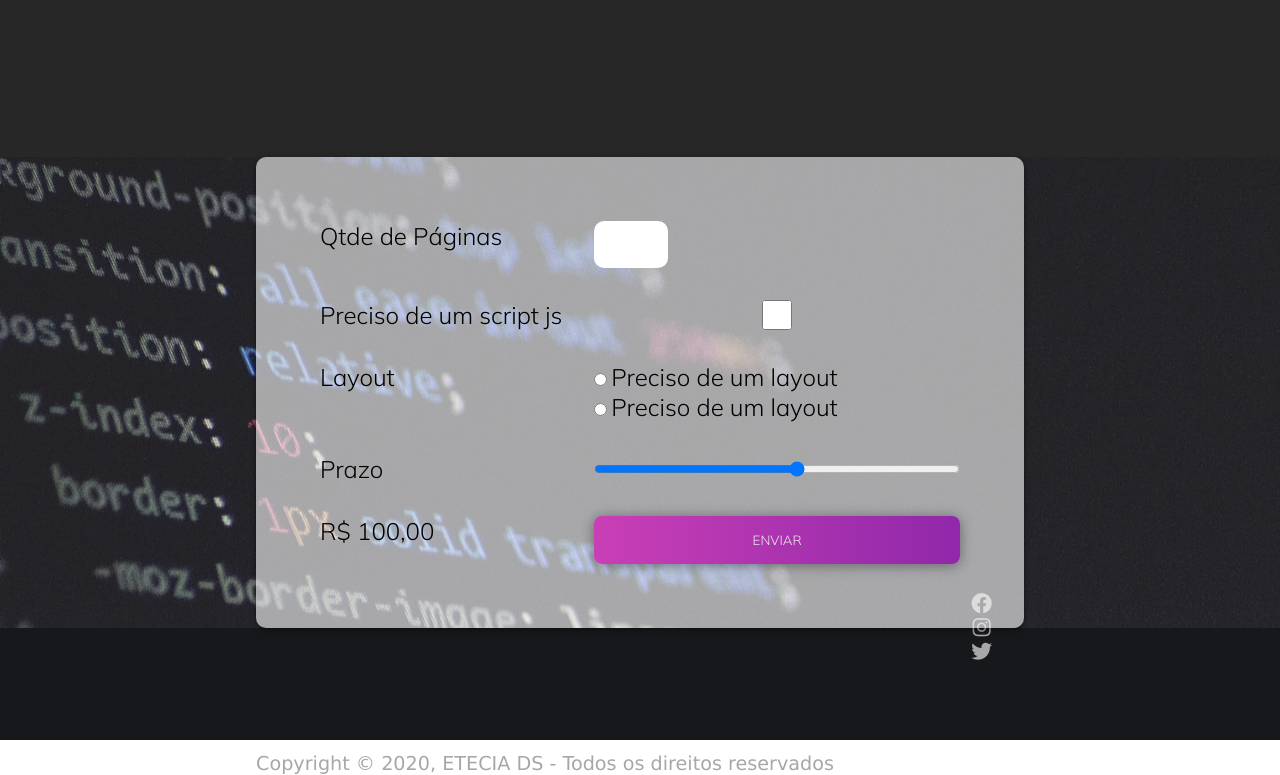
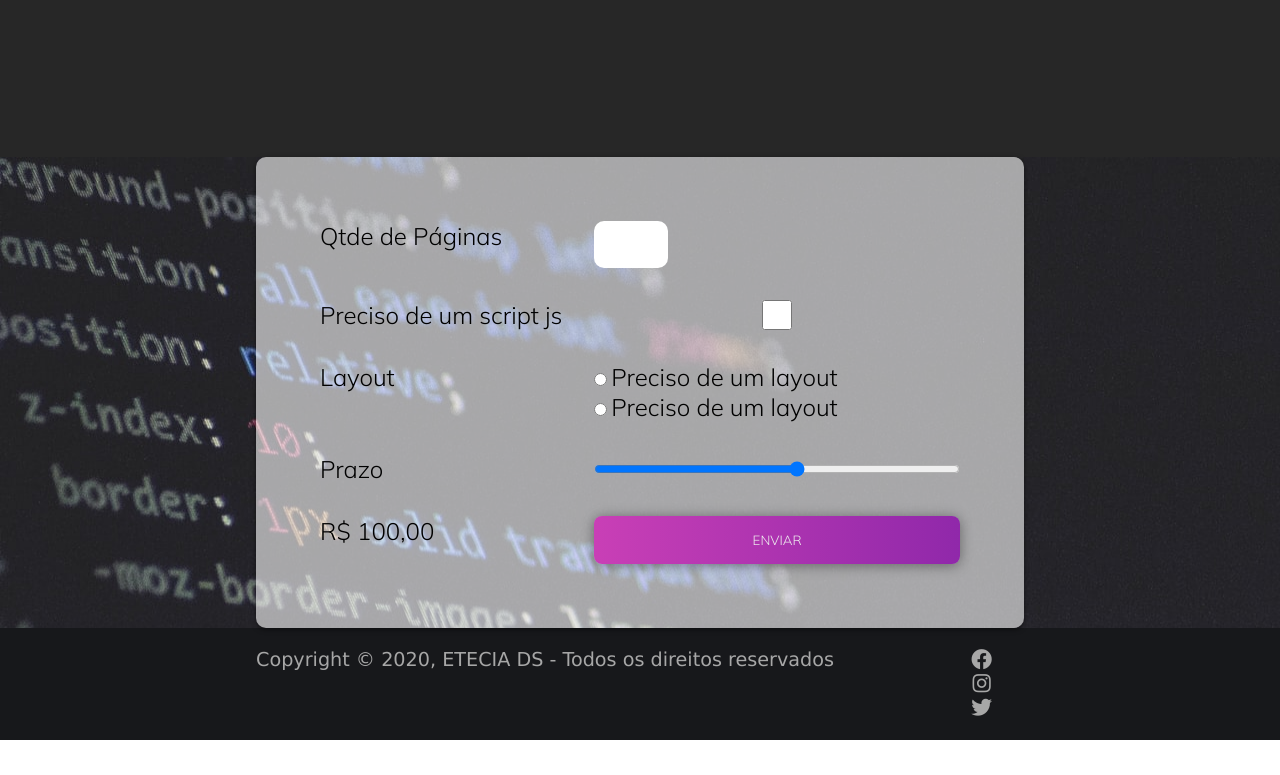
Before and after one commit to Bruna999/Portf-lio, a plain HTML site: page index.html in a window 1280 px wide. Shown: the part 2763-3538 px from the top of the page. After the commit the page ends 3503 px from the top, so only its background shows below. Drawn offline with Linux system fonts and the light colour scheme.

Commit message:
📦 rodapé e navegação

```diff
--- a/style.css
+++ b/style.css
@@ -670,33 +670,3 @@ footer{
   border-radius: .3rem;
   box-shadow:  0 0.1rem 0.6rem #00000009;
 }
-
-/*.card-info h2{
-    font-family: var(--font-action);
-    position:relative;
-    bottom: 20rem;
-    color: #fff;
-}
-.card-info button{
-    border-radius: 2px;
-    cursor: pointer;
-    border: hidden;
-    background: #8E2DE2;
-    background: -webkit-linear-gradient(to right, #4A00E0, #8E2DE2);
-    background: linear-gradient(to right, #4A00E0, #8E2DE2);
-    font-family: var(--font-action);
-    left: 1rem;
-    right: 1rem;
-    font-size: medium;
-    text-decoration: medium;
-}*/
-
-footer p{
-    margin-top: 10rem;
-}
-
-/*.sessao-header h1:hover{
-    border-bottom: solid 3px #6a3093;
-    color: #6a3093;
-    transition: color 2s;
-}*/
```
